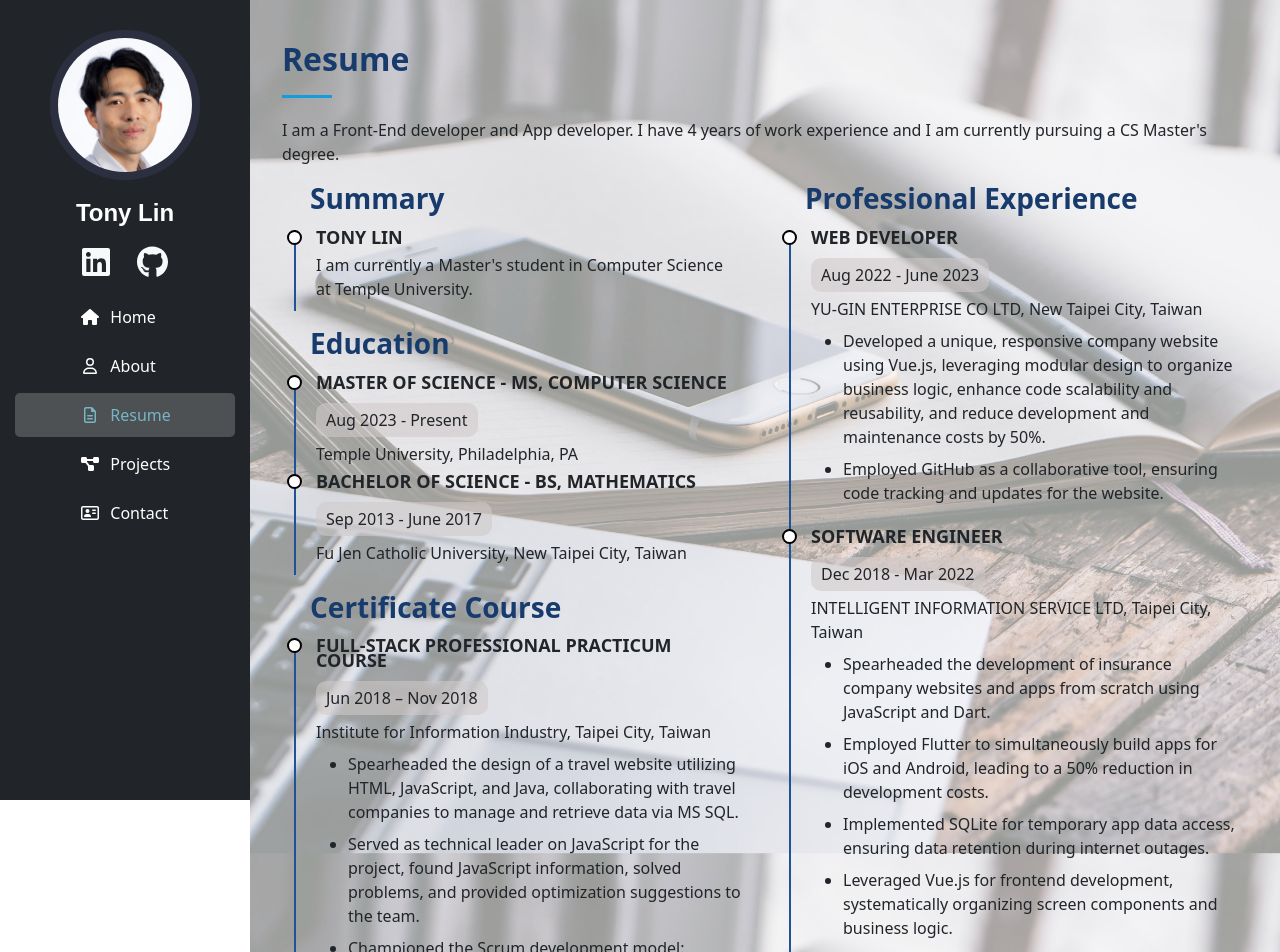
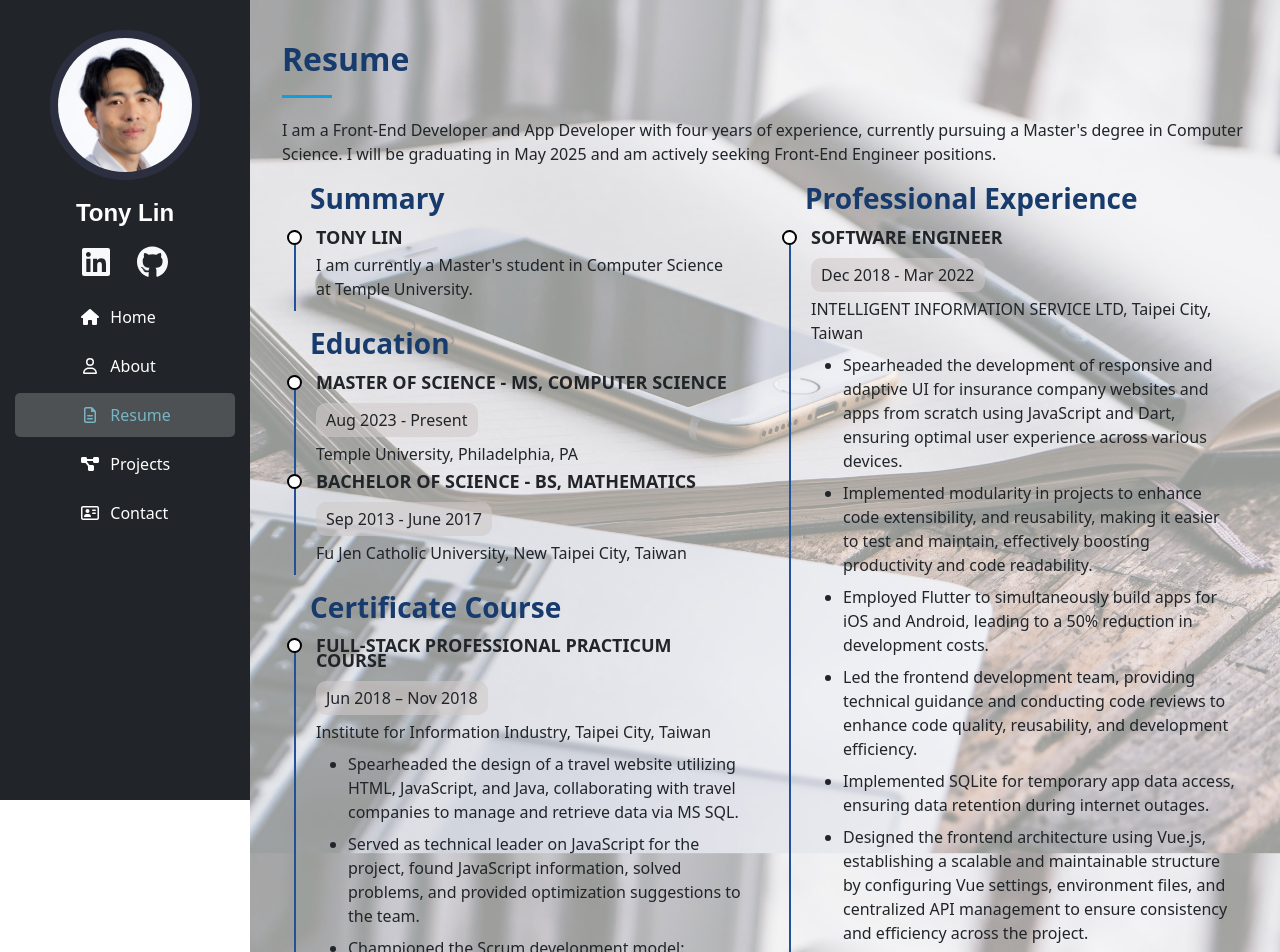
Before and after one commit to tonys61311/personal-portfolio, a Vue app: page /resume in a window 1280 px wide. Shown: the top 952 px of the page. Built offline with nearby package versions, Linux system fonts and the light colour scheme.

Commit message:
update resame

```diff
--- a/src/views/ResumeView.vue
+++ b/src/views/ResumeView.vue
@@ -2,8 +2,7 @@
     <div class="container-fluid box resume">
         <div class="box">
             <title-heading title="Resume"></title-heading>
-            <p>I am a Front-End developer and App developer. I have 4 years of work experience and I am currently pursuing a
-                CS Master's degree.</p>
+            <p>{{ introduction }}</p>
             <div class="row">
                 <div v-for="(val, key, index) in resumeData" :key="index" class="col-6"
                     :data-aos="key == 'leftSide' ? 'fade-right' : 'fade-left'">
@@ -38,6 +37,8 @@ interface ResumeData {
     rightSide: ResumeItemWithoutPoints[];
 }
 
+const introduction = "I am a Front-End Developer and App Developer with four years of experience, currently pursuing a Master's degree in Computer Science. I will be graduating in May 2025 and am actively seeking Front-End Engineer positions.";
+
 const resumeData: ResumeData = {
     leftSide: [
         {
@@ -71,25 +72,18 @@ const resumeData: ResumeData = {
     rightSide: [
         {
             title: "Professional Experience",
-            subTitle: "Web Developer",
-            tagContent: "Aug 2022 - June 2023",
-            description: "YU-GIN ENTERPRISE CO LTD, New Taipei City, Taiwan",
-            points: [
-                "Developed a unique, responsive company website using Vue.js, leveraging modular design to organize business logic, enhance code scalability and reusability, and reduce development and maintenance costs by 50%.",
-                "Employed GitHub as a collaborative tool, ensuring code tracking and updates for the website."
-            ]
-        },
-        {
             subTitle: "Software Engineer",
             tagContent: "Dec 2018 - Mar 2022",
             description: "INTELLIGENT INFORMATION SERVICE LTD, Taipei City, Taiwan",
             points: [
-                "Spearheaded the development of insurance company websites and apps from scratch using JavaScript and Dart.",
+                "Spearheaded the development of responsive and adaptive UI for insurance company websites and apps from scratch using JavaScript and Dart, ensuring optimal user experience across various devices.",
+                "Implemented modularity in projects to enhance code extensibility, and reusability, making it easier to test and maintain, effectively boosting productivity and code readability.",
                 "Employed Flutter to simultaneously build apps for iOS and Android, leading to a 50% reduction in development costs.",
+                "Led the frontend development team, providing technical guidance and conducting code reviews to enhance code quality, reusability, and development efficiency.",
                 "Implemented SQLite for temporary app data access, ensuring data retention during internet outages.",
-                "Leveraged Vue.js for frontend development, systematically organizing screen components and business logic.",
-                "Utilized Git and SourceTree for version control, facilitating streamlined team development and maintenance.",
-                "Collaborated closely with fellow engineers to identify optimal collaboration strategies and resolve technical challenges."
+                "Designed the frontend architecture using Vue.js, establishing a scalable and maintainable structure by configuring Vue settings, environment files, and centralized API management to ensure consistency and efficiency across the project.",
+                "Leveraged Vue.js for frontend development, systematically organizing screen components and business logic to minimize the dependency between functions.",
+                "Utilized Git and SourceTree for version control, facilitating streamlined team development and maintenance."
             ]
         }
     ]
```
Also changed, not shown: 1 other file (tests, documents, lock files or other folders).
